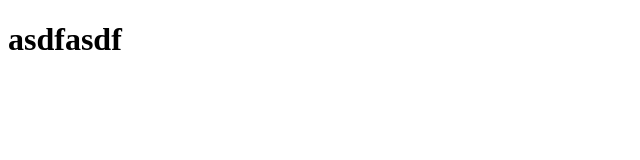
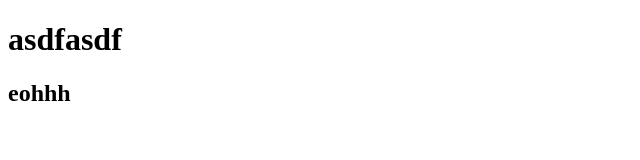
Before and after one commit to eohhh/html, a plain HTML site: page index.html in a window 1280 px wide. Shown: the whole page, without its empty margins (0-640 px from the left). Drawn offline with Linux system fonts and the light colour scheme.

Commit message:
Update index.html

```diff
--- a/index.html
+++ b/index.html
@@ -9,6 +9,7 @@
 
 <body>
 <h1>asdfasdf</h1>
+  <h2>eohhh</h2>
 </body>
 
 </html>
```
